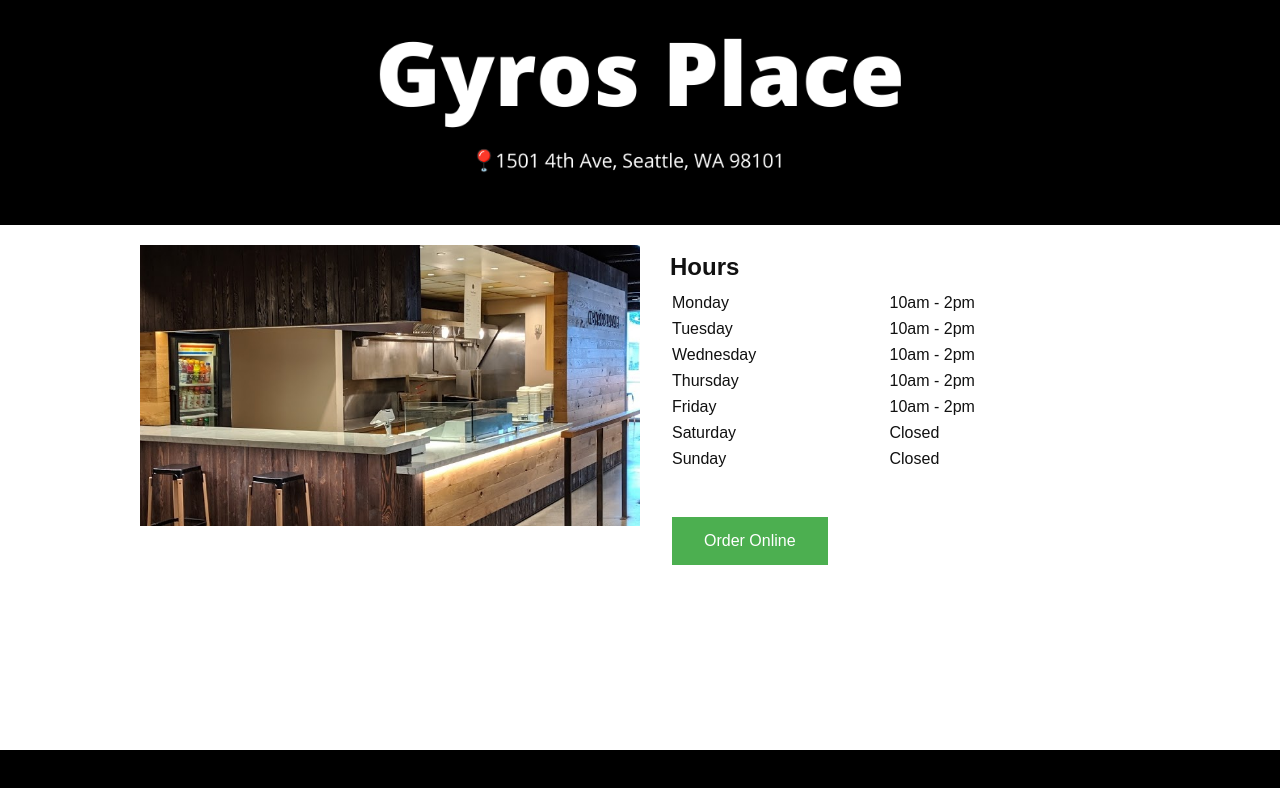
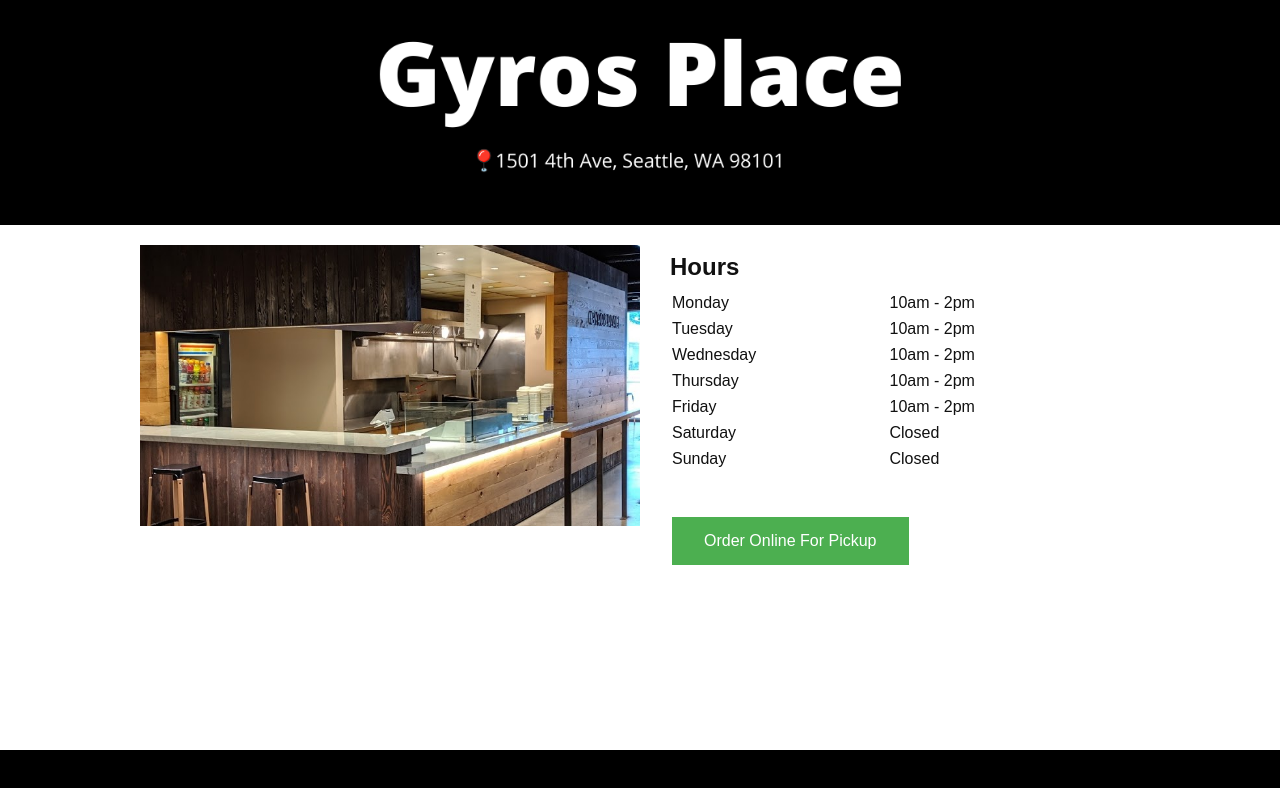
Before and after one commit to GyrosPlace/GyrosPlace.github.io, a plain HTML site: page index.html in a window 1280 px wide. Drawn offline with Linux system fonts and the light colour scheme.

Commit message:
Update index.html

```diff
--- a/index.html
+++ b/index.html
@@ -51,7 +51,7 @@
 
                 </tr>
             </table>
-           <p><button class="button" onclick="location.href='https://www.clover.com/online-ordering/gyros-place-seattle'">Order Online</button></p>
+           <p><button class="button" onclick="location.href='https://www.clover.com/online-ordering/gyros-place-seattle'">Order Online For Pickup</button></p>
         </article>
         <img class="img-cover" src="cover.png" alt="juice">
     </div>
```
